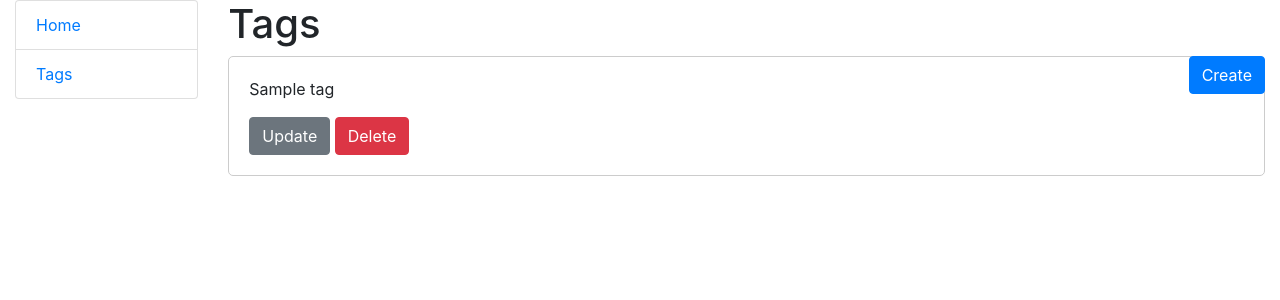
After one commit to MaxymChyncha/it-blog, a Django app: page /tags/ in a window 1280 px wide. The commit adds this page. Shown: the top 300 px of the page. Run offline with Django 5.2, Linux system fonts and the light colour scheme; tables that the repository leaves empty hold one stand-in row (values such as "Sample post").

Commit message:
feat(UI): add basic templates for tag views

```diff
--- a/static/css/styles.css
+++ b/static/css/styles.css
@@ -0,0 +1,11 @@
+.blog-list {
+    list-style-type: none;
+    padding: 0;
+}
+
+.blog-item {
+    margin-bottom: 20px;
+    padding: 20px;
+    border: 1px solid #ccc;
+    border-radius: 5px;
+}
--- a/templates/base.html
+++ b/templates/base.html
@@ -13,7 +13,7 @@
       crossorigin="anonymous"
   >
   {% load static %}
-  <link rel="stylesheet" href=>
+  <link rel="stylesheet" href="{% static 'css/styles.css' %}">
 </head>
 
 <body>
--- a/templates/includes/sidebar.html
+++ b/templates/includes/sidebar.html
@@ -1,3 +1,4 @@
 <ul class="sidebar-nav list-group">
   <li class="list-group-item"><a href="{% url 'post:post-list' %}">Home</a></li>
+  <li class="list-group-item"><a href="{% url 'post:tag-list' %}">Tags</a></li>
 </ul>
--- /dev/null
+++ b/templates/post/tag_list.html
@@ -0,0 +1,22 @@
+{% extends "base.html" %}
+
+{% block content %}
+  <h1>Tags</h1>
+  <a style="float: right" href="{% url 'post:tag-create' %}" class="btn btn-primary link-to-page">
+    Create
+  </a>
+  <ul class="blog-list">
+    {% for tag in tag_list %}
+      <li class="blog-item">
+        <p>{{ tag.name }}</p>
+        <a href="{% url 'post:tag-update' pk=tag.id %}" class="btn btn-secondary link-to-page">
+          Update
+        </a>
+        <a href="{% url 'post:tag-delete' pk=tag.id %}" class="btn btn-danger link-to-page">
+          Delete
+        </a>
+      </li>
+    {% endfor %}
+  </ul>
+
+{% endblock %}
```
Also changed, not shown: templates/post/tag_confirm_delete.html (added, +11 -0 lines), templates/post/tag_form.html (added, +11 -0 lines).
